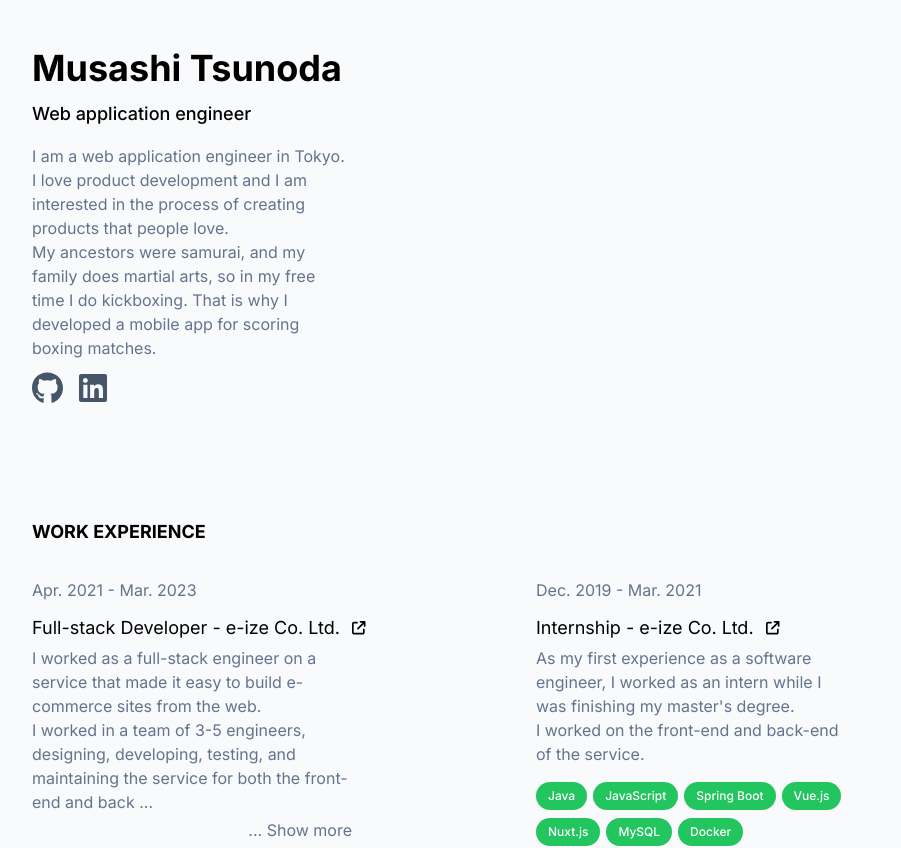
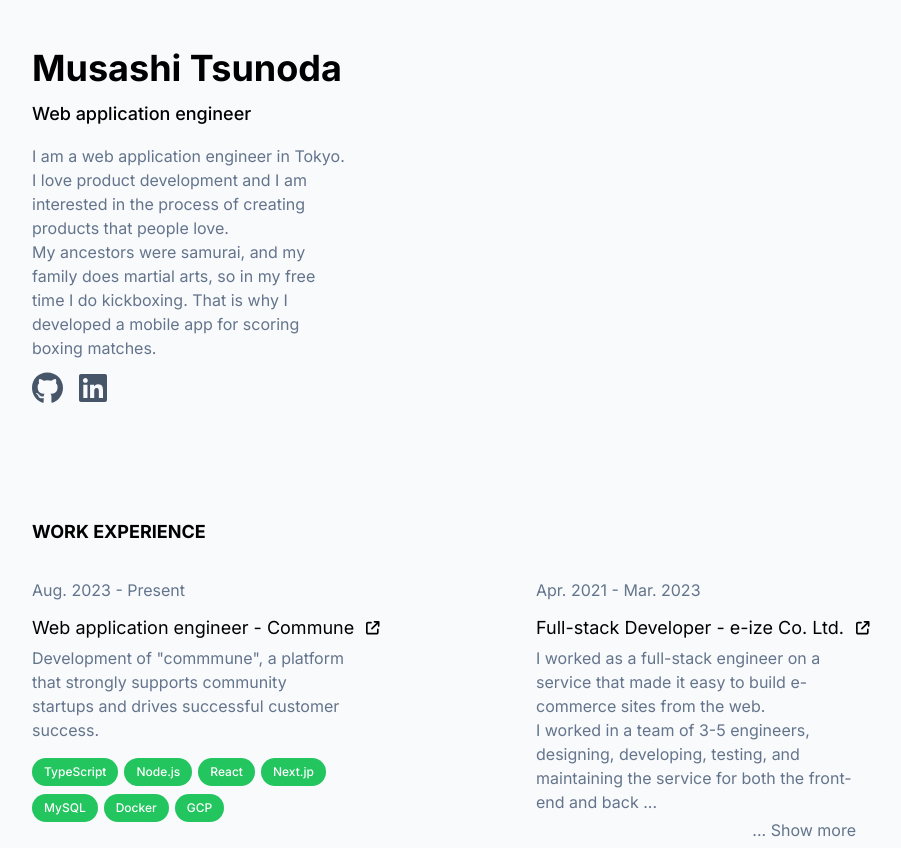
Before and after one commit to kakudenbuzo/portfolio, a Next.js app: page / in a window 1280 px wide. Shown: the top 848 px of the page, without its empty margins (120-1021 px from the left). Built offline with nearby package versions, Linux system fonts and the light colour scheme.

Commit message:
Add new work experience to work-experiences.ts

```diff
--- a/src/data/work-experiences.ts
+++ b/src/data/work-experiences.ts
@@ -1,6 +1,24 @@
 import { WorkExperience } from "@/components/work-experience-item";
 
 export const workExperiences: WorkExperience[] = [
+  {
+    duration: "Aug. 2023 - Present",
+    role: "Web application engineer",
+    companyName: "Commune",
+    description: [
+      'Development of "commmune", a platform that strongly supports community startups and drives successful customer success.'
+    ],
+    link: "https://commune.us/",
+    skills: [
+      "TypeScript",
+      "Node.js",
+      "React",
+      "Next.jp",
+      "MySQL",
+      "Docker",
+      "GCP"
+    ],
+  },
   {
     duration: "Apr. 2021 - Mar. 2023",
     role: "Full-stack Developer",
```
Also changed, not shown: 1 other file (tests, documents, lock files or other folders).
